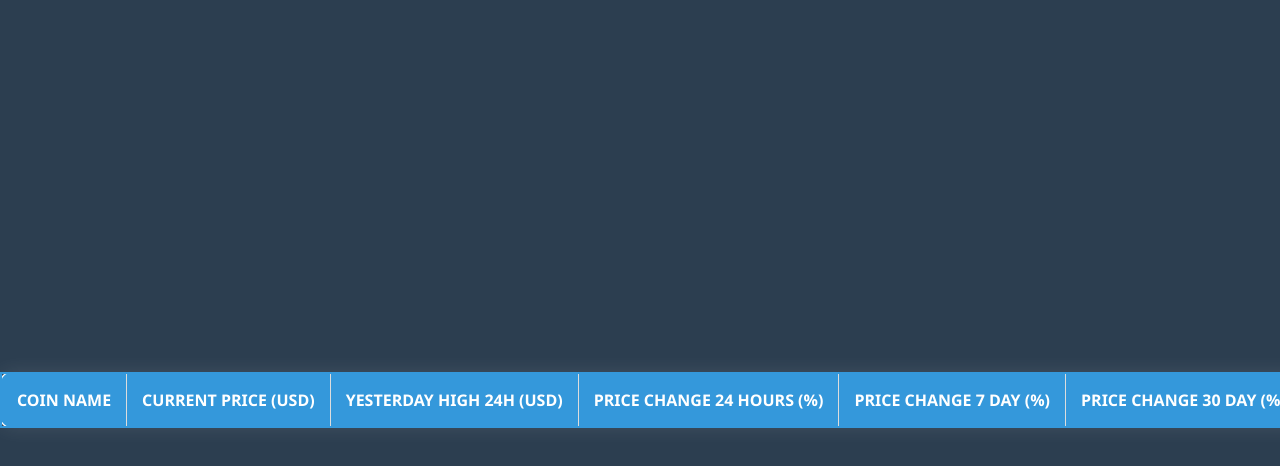
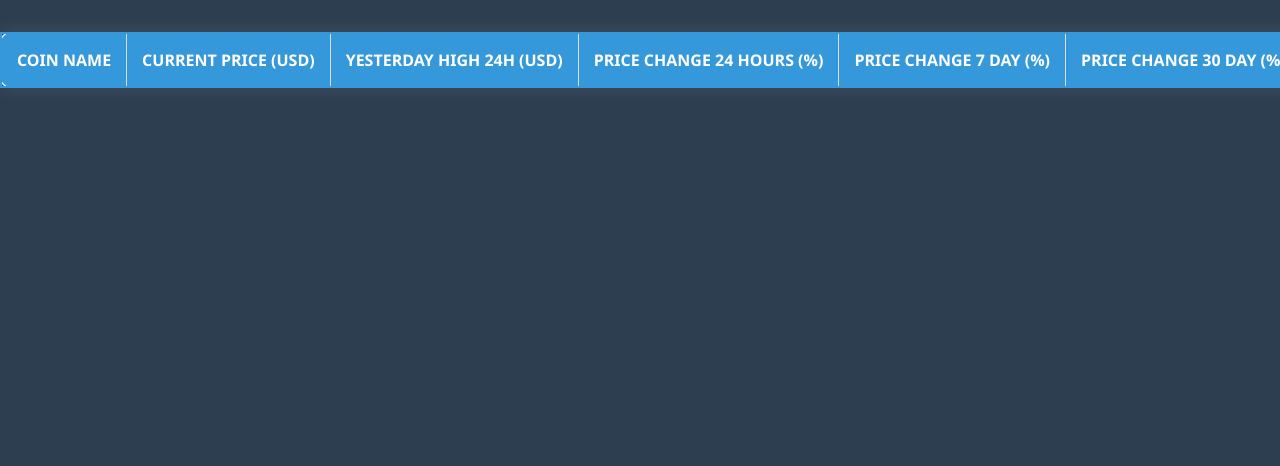
Before and after one commit to skattt12345/coins-info, a plain HTML site: page index.html in a window 1280 px wide. Drawn offline with Linux system fonts and the light colour scheme; no server answers.

Commit message:
Add files via upload
buf fix height

```diff
--- a/index.html
+++ b/index.html
@@ -12,9 +12,9 @@
         display: flex;
         justify-content: center;
         align-items: center;
-        min-height: 100vh;
+        min-height: 100%;
         background: #2c3e50;
-        min-width: 100vh;
+        min-width: 100%;
       }
 
       .table-container {
```
